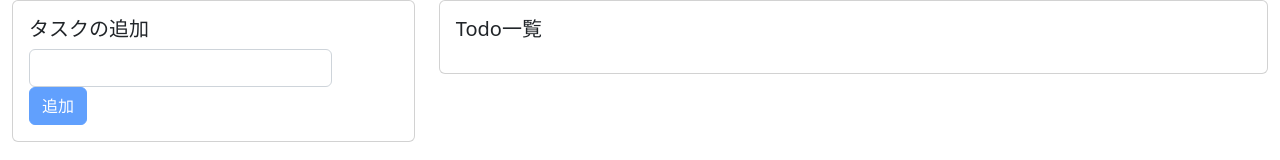
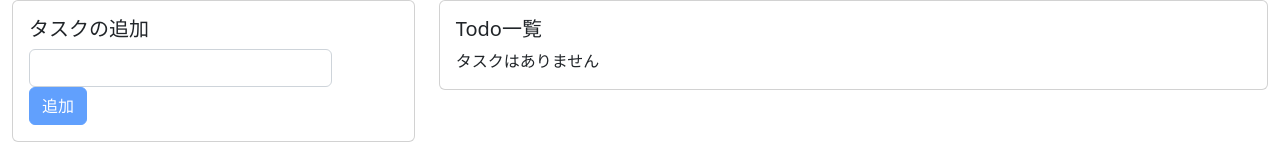
Before and after one commit to Okkun555/redux-todo, a React (Create React App) app: page / in a window 1280 px wide. Shown: the top 160 px of the page. Built offline with nearby package versions, Linux system fonts and the light colour scheme.

Commit message:
タスクがない場合の表示

```diff
--- a/src/components/organisms/TodoList.tsx
+++ b/src/components/organisms/TodoList.tsx
@@ -7,7 +7,7 @@ const TodoList: FC = () => {
   const todoList = useSelector<TodoListState, Task[]>((state) => state.list);
   const dispatch = useDispatch();
 
-  return (
+  return todoList.length ? (
     <>
       <ul>
         {todoList.map((task) => {
@@ -32,6 +32,8 @@ const TodoList: FC = () => {
         })}
       </ul>
     </>
+  ) : (
+    <>タスクはありません</>
   );
 };
 
```
